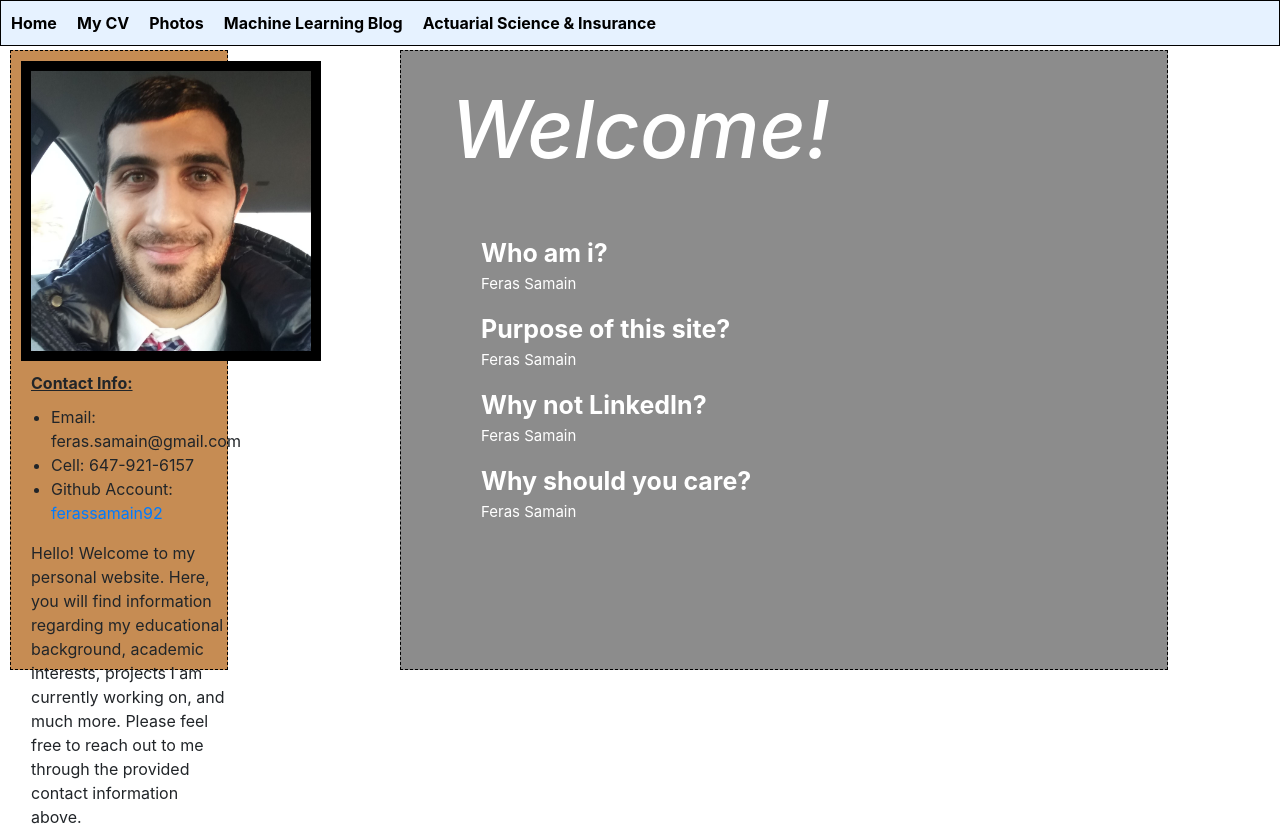
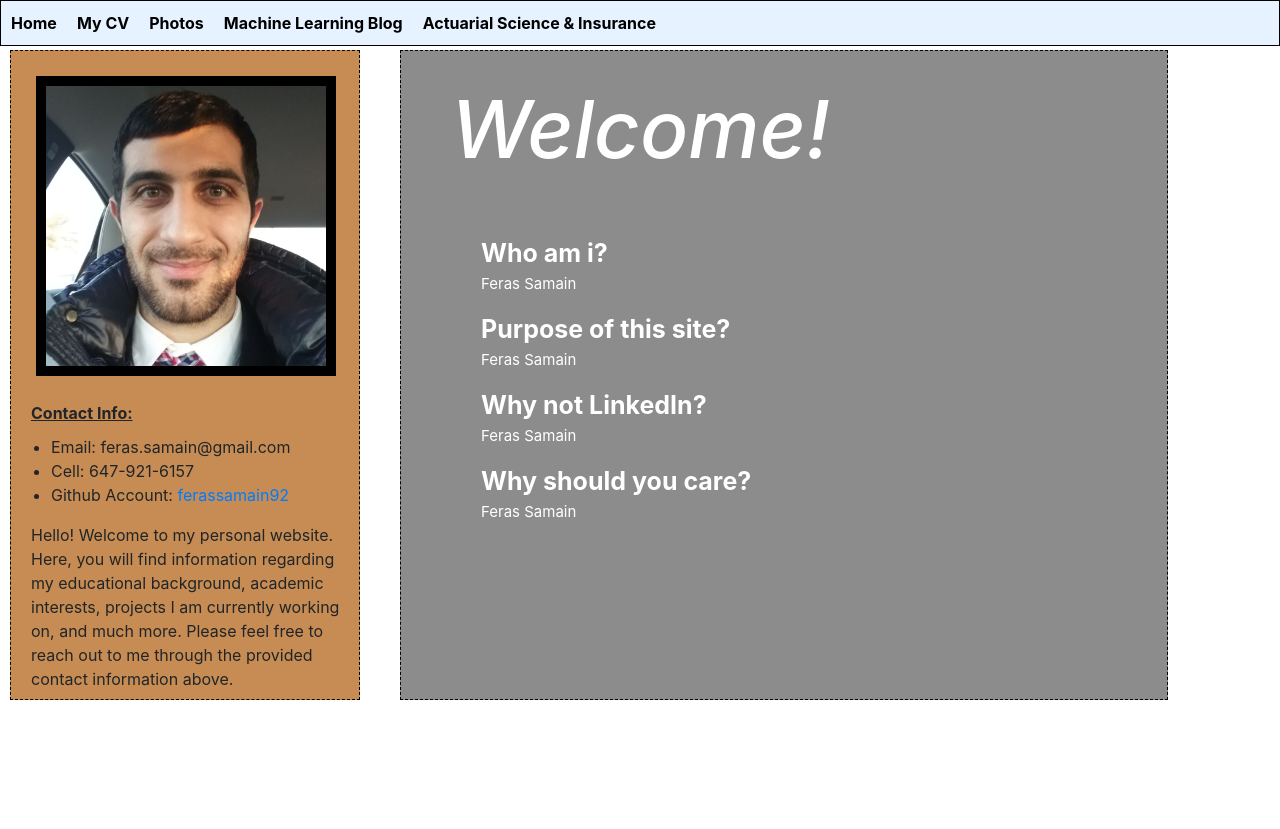
Before and after one commit to ferassamain92/MyCV, a plain HTML site: page index.htm in a window 1280 px wide. After the commit the page ends 800 px from the top, so only its background shows below. Drawn offline with nearby package versions, Linux system fonts and the light colour scheme.

Commit message:
Update main.css

```diff
--- a/main.css
+++ b/main.css
@@ -27,8 +27,8 @@ p ul{
 .second{
     border:1px dashed black;
 	background-color: #c68c53;
-    width:17%;
-    height:620px;
+    width:350px;
+    height:650px;
 	position: absolute;
     top: 50px;
 	margin-left: 10px;
@@ -36,8 +36,8 @@ p ul{
 img.small {
 	width: 300px;
 	height: 300px;
-	margin: 10px 10px;
 	border: 10px solid black;
+	margin:25px 0px 25px 25px;
 }
 .format{
 	margin: 0px 10px 10px 20px;
@@ -48,7 +48,7 @@ img.small {
 .third{
 	border:1px dashed black;
 	width:60%;
-	height:620px;
+	height:650px;
 	top: 50px;
 	margin-left: 400px;
 	position: absolute;
```
